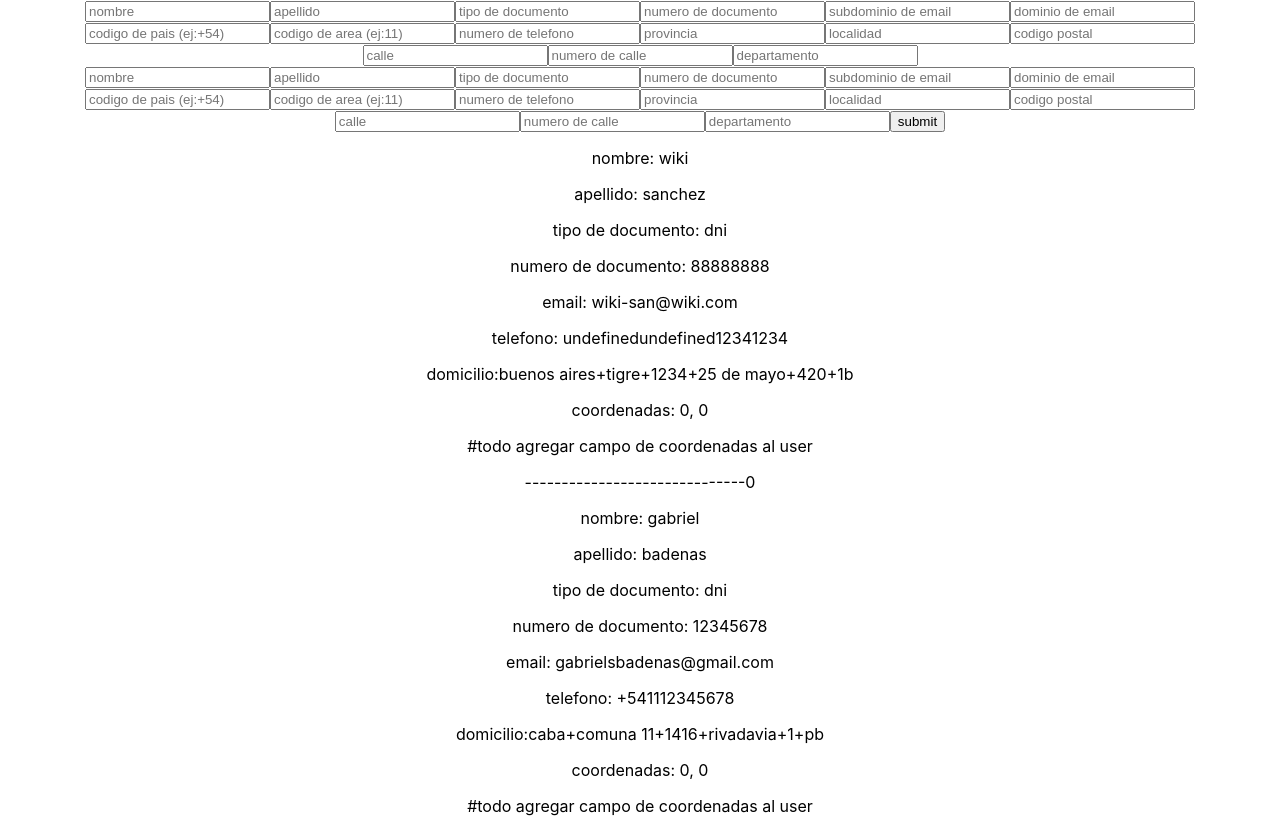
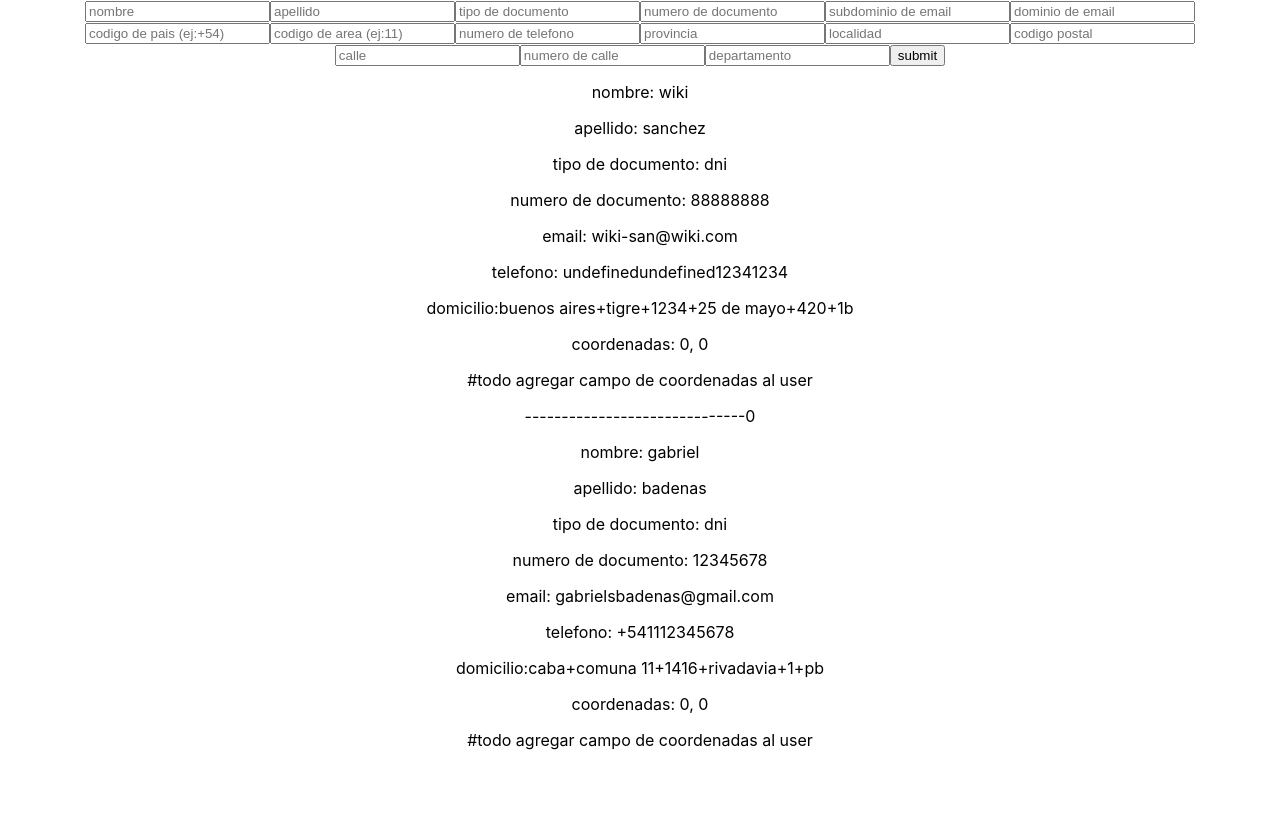
Before and after one commit to gabrielsbadenas/app-cobertura-internet, a React (Create React App) app in the folder aplicacion/: page / in a window 1280 px wide. Built offline with nearby package versions, Linux system fonts and the light colour scheme; no server answers.

Commit message:
delete userInput from app.js

```diff
--- a/aplicacion/src/App.js
+++ b/aplicacion/src/App.js
@@ -68,28 +68,6 @@ function Ubicacion() {
   //tiene que retornar la ubicacion en lugar de hacer console.log
 }
 const ubicacion = Ubicacion();
-//import UserInput from './models/UserInput'
-function UserInput(props) {
-  return (
-    <div>
-      <input type="text" placeholder="nombre"></input>
-      <input type="text" placeholder="apellido"></input>
-      <input type="text" placeholder="tipo de documento"></input>
-      <input type="text" placeholder="numero de documento"></input>
-      <input type="text" placeholder="subdominio de email"></input>
-      <input type="text" placeholder="dominio de email"></input>
-      <input type="text" placeholder="codigo de pais (ej:+54)"></input>
-      <input type="text" placeholder="codigo de area (ej:11)"></input>
-      <input type="text" placeholder="numero de telefono"></input>
-      <input type="text" placeholder="provincia"></input>
-      <input type="text" placeholder="localidad"></input>
-      <input type="text" placeholder="codigo postal"></input>
-      <input type="text" placeholder="calle"></input>
-      <input type="text" placeholder="numero de calle"></input>
-      <input type="text" placeholder="departamento"></input>
-    </div>
-  );
-}
 //<input type="button">guardar user</input>
 //import UserView from './models/UserView'
 function UserView(props) {
@@ -130,7 +108,6 @@ function App() {
   //to do: sacar uno de los user (cambiar user.user por user solo)/
   return (
     <div className="App">
-      <UserInput></UserInput>
       <UserInputClass></UserInputClass>
       <UserView index="0"></UserView>
       <Usuario i="0"></Usuario>
```
